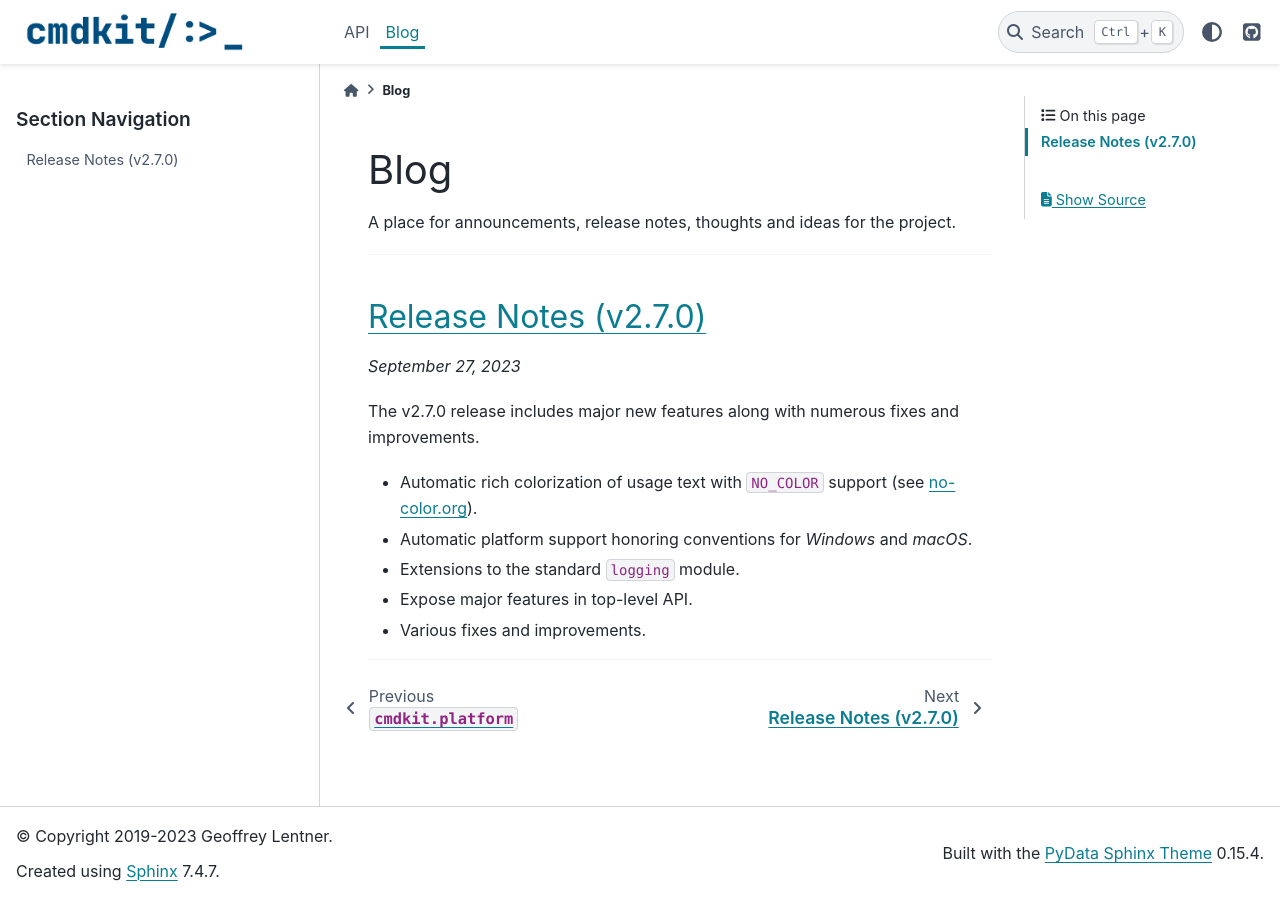
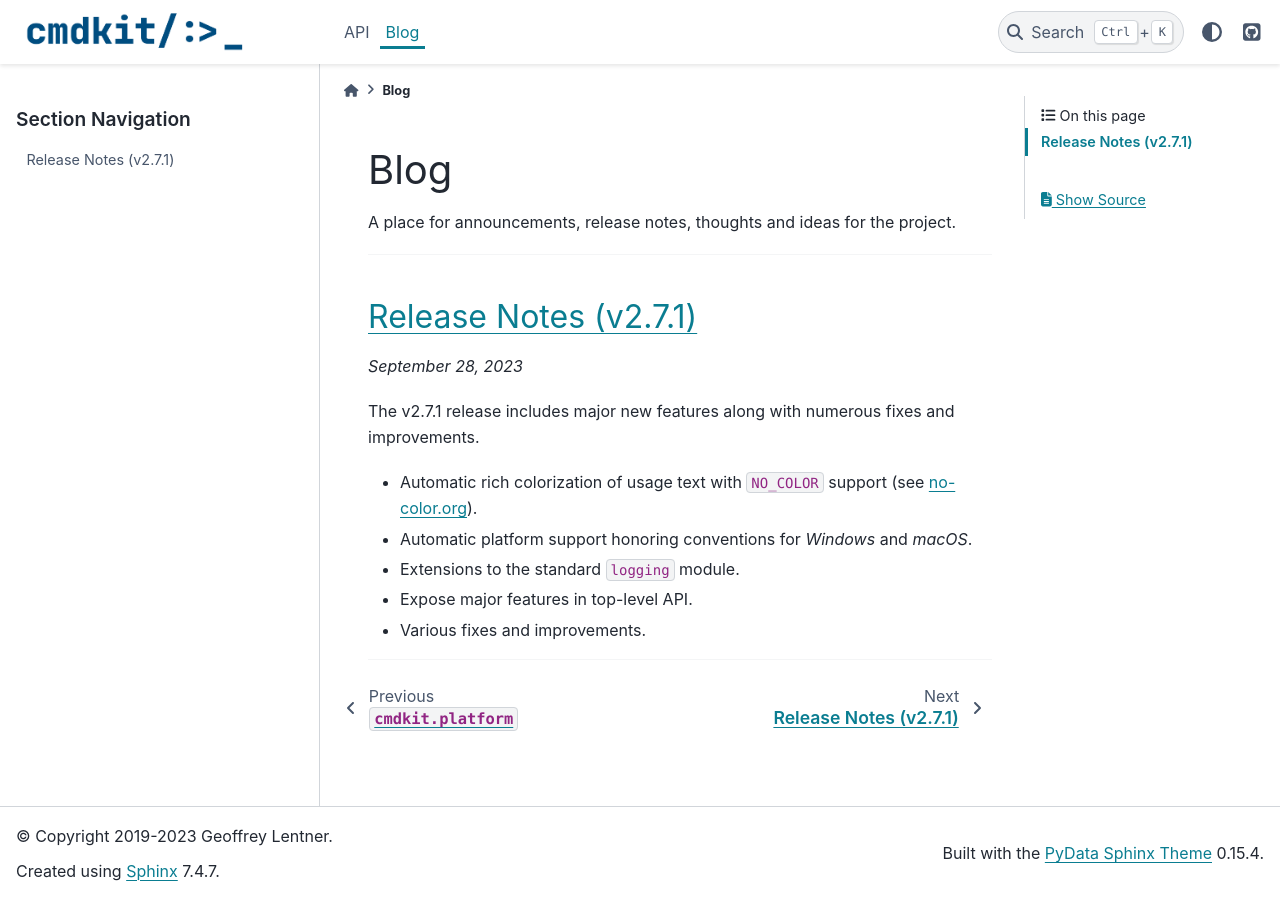
Before and after one commit to glentner/CmdKit, a Sphinx documentation site: the page built from docs/blog/index.rst, in a window 1280 px wide. Built offline with Sphinx 7.4.7 and the PyData theme 0.15.4, drawn with Linux system fonts in a browser that asks for light colours; pages that are not in the unit, such as notebooks, are missing from menus.

Commit message:
[docs] Bump release notes to 2.7.1 instead

```diff
--- a/docs/blog/index.rst
+++ b/docs/blog/index.rst
@@ -7,12 +7,12 @@ A place for announcements, release notes, thoughts and ideas for the project.
 
 -----
 
-:ref:`Release Notes (v2.7.0) <20230927_2_7_0_release>`
+:ref:`Release Notes (v2.7.1) <20230927_2_7_1_release>`
 ------------------------------------------------------
 
-`September 27, 2023`
+`September 28, 2023`
 
-The v2.7.0 release includes major new features along with numerous fixes and improvements.
+The v2.7.1 release includes major new features along with numerous fixes and improvements.
 
 - Automatic rich colorization of usage text with ``NO_COLOR`` support (see `no-color.org <https://no-color.org>`_).
 - Automatic platform support honoring conventions for `Windows` and `macOS`.
@@ -26,4 +26,4 @@ The v2.7.0 release includes major new features along with numerous fixes and imp
     :hidden:
     :maxdepth: 1
 
-    20230927_2_7_0_release
+    20230927_2_7_1_release
```
Also changed, not shown: docs/blog/20230927_2_7_1_release.rst (renamed from docs/blog/20230927_2_7_0_release.rst, +4 -4 lines).
